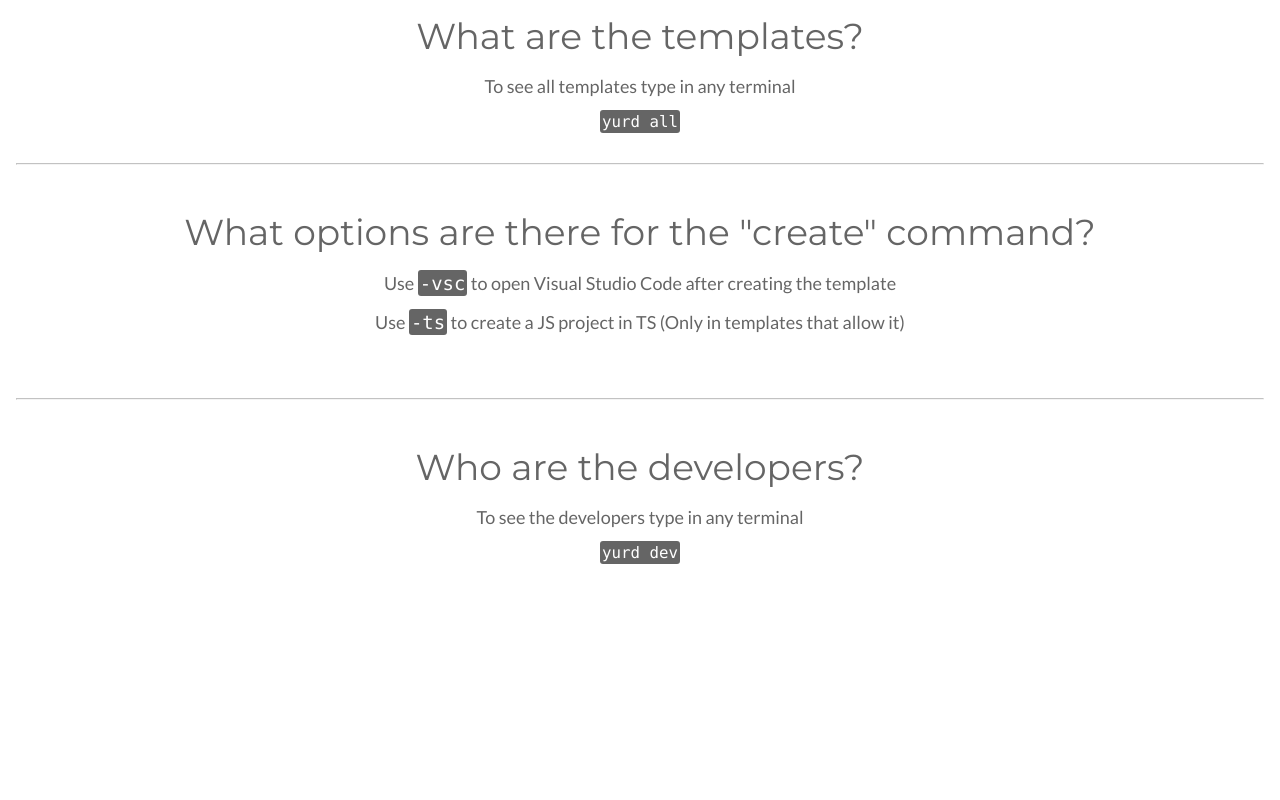
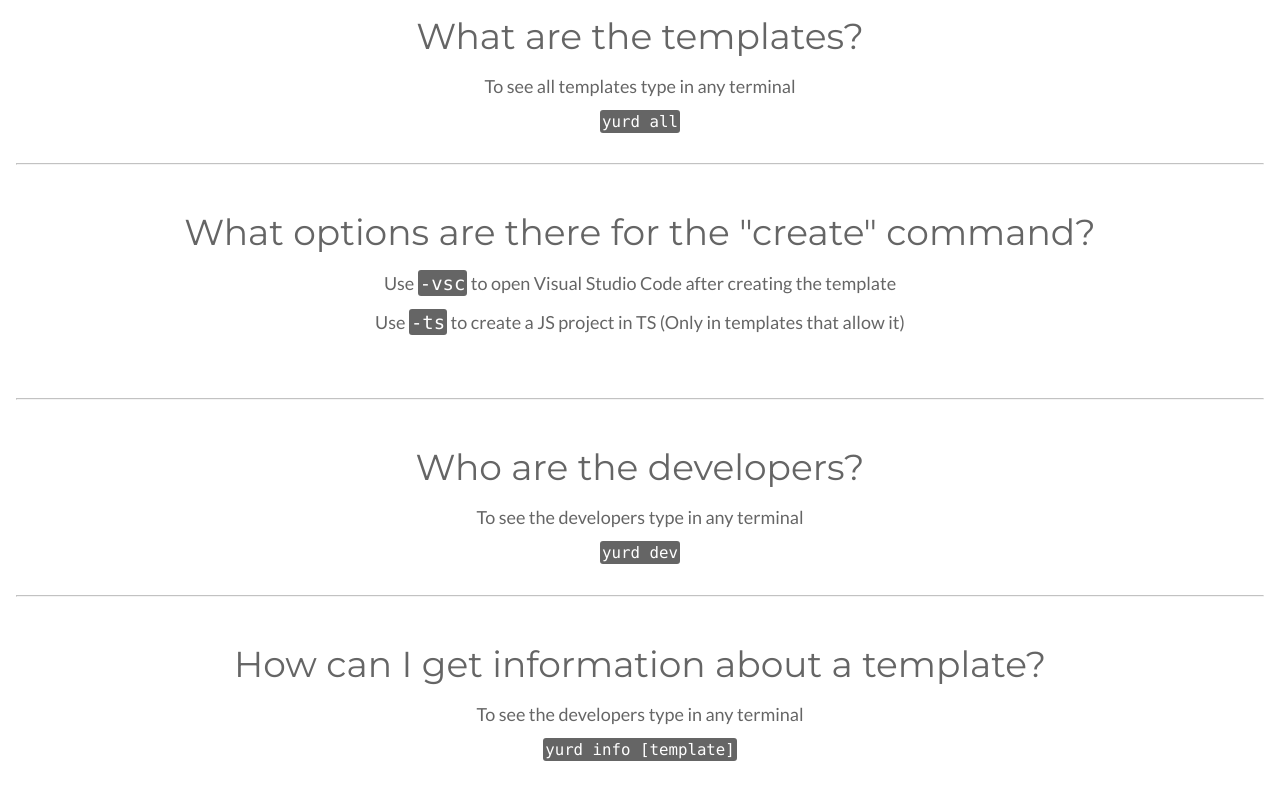
Before and after one commit to aThebigbot/yurd.js.org, a plain HTML site: page index.html in a window 1280 px wide. Shown: the part 925-1725 px from the top of the page. Before the commit the page ends 1554 px from the top, so only its background shows below. Drawn offline with nearby package versions, Linux system fonts and the light colour scheme.

Commit message:
fix error

```diff
--- a/index.html
+++ b/index.html
@@ -1,6 +1,6 @@
 <!DOCTYPE html>
 <html lang="en">
-<title>Yurs.js</title>
+<title>Yurd.js</title>
 <meta charset="UTF-8">
 <meta name="viewport" content="width=device-width, initial-scale=1">
 <link rel="stylesheet" href="https://www.w3schools.com/w3css/4/w3.css">
@@ -113,6 +113,13 @@
         <h1>Who are the developers?</h1>
         <h5>To see the developers type in any terminal</h5>
         <code>yurd dev</code>
+        <br>
+        <br>
+        <hr>
+        <br>
+        <h1>How can I get information about a template?</h1>
+        <h5>To see the developers type in any terminal</h5>
+        <code>yurd info [template]</code>
         </div>
 
     </footer>
```
